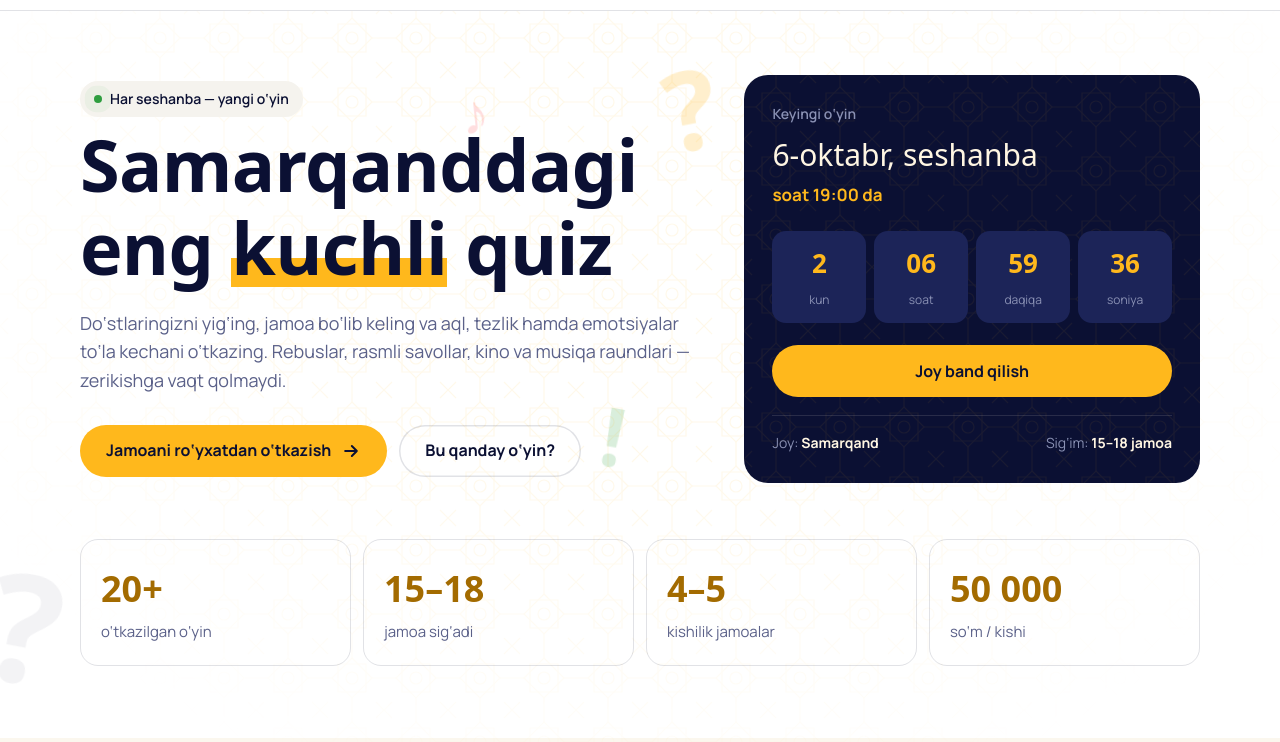
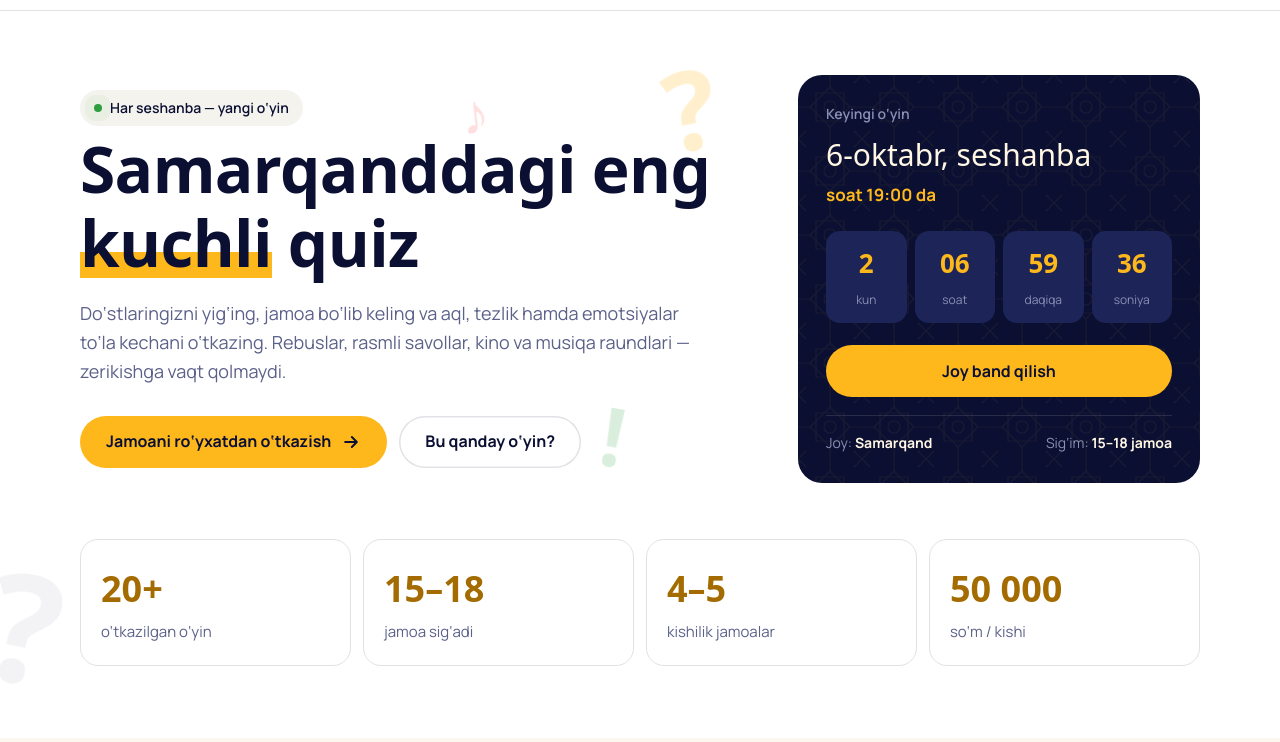
Before and after one commit to Zakeero/maroqand-quiz, a website: page index.html in a window 1280 px wide. Shown: the part 58-800 px from the top of the page. Drawn offline with Linux system fonts and the light colour scheme; animation ran at ten frames a second; a web font is replaced by a local one.

Commit message:
Bosh qism: naqsh sizib chiqishi tuzatildi, sarlavha va karta o'lchamlari moslandi
Co-Authored-By: Claude Opus 5.5 <noreply@anthropic.com>
Claude-Session: https://claude.ai/code/session_01CaKN3WWbTeRt6fMJK7LjW8

```diff
--- a/assets/style.css
+++ b/assets/style.css
@@ -315,4 +315,7 @@ button.gal{border:0;font:inherit;color:inherit;text-align:left;cursor:zoom-in}
 .gal .live svg{width:20px;height:20px}
 
 /* o'rta kenglikda bosh qism bir ustunga o'tadi, sana kartasi siqilmaydi */
-@media(max-width:1020px){.hero .hero-grid{grid-template-columns:1fr}.hero .next{max-width:520px}}
+.hero .hero-grid{grid-template-columns:minmax(0,1.25fr) minmax(320px,.75fr)}
+.hero h1{font-size:clamp(36px,5vw,68px)}
+.final{position:relative}
+@media(max-width:1100px){.hero .hero-grid{grid-template-columns:1fr}.hero .next{max-width:520px}}
--- a/index.html
+++ b/index.html
@@ -17,7 +17,7 @@
 <link rel="preconnect" href="https://fonts.googleapis.com">
 <link rel="preconnect" href="https://fonts.gstatic.com" crossorigin>
 <link href="https://fonts.googleapis.com/css2?family=Manrope:wght@400;600;700&family=Unbounded:wght@700;900&display=swap" rel="stylesheet">
-<link rel="stylesheet" href="/assets/style.css?v=7">
+<link rel="stylesheet" href="/assets/style.css?v=9">
 </head>
 <body>
 
```
